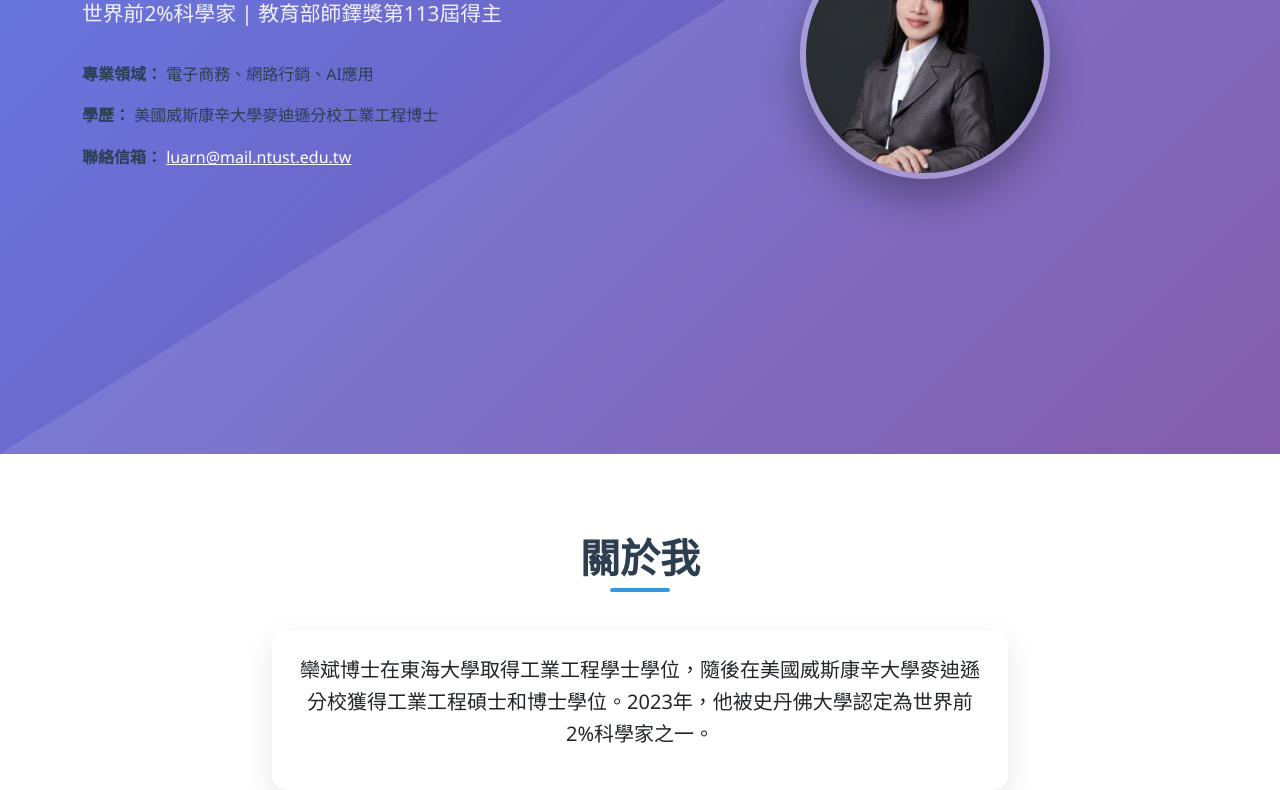
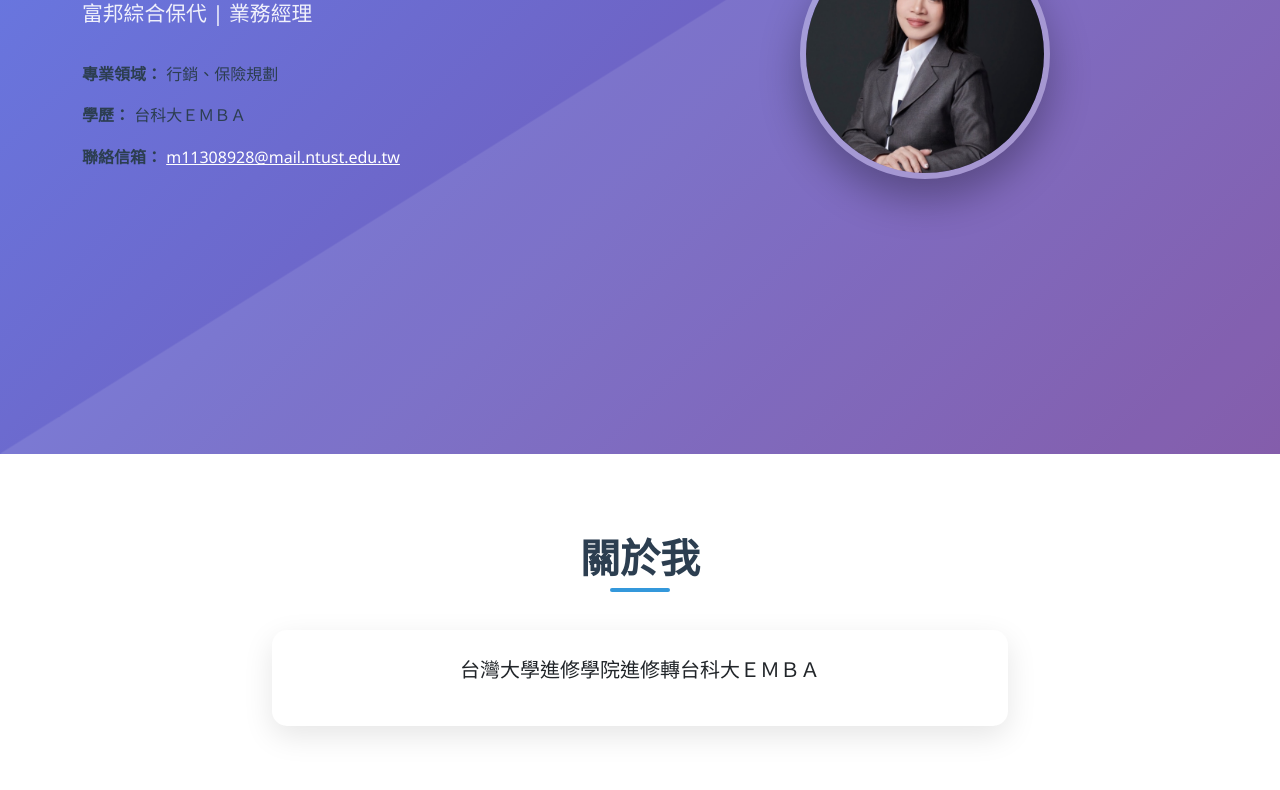
Before and after one commit to m11308928/m11308928.github.io, a plain HTML site: page index.html in a window 1280 px wide. Shown: the part 346-1136 px from the top of the page. Drawn offline with nearby package versions, Linux system fonts and the light colour scheme.

Commit message:
Update index.html

```diff
--- a/index.html
+++ b/index.html
@@ -156,15 +156,15 @@
     <script>
         // ====== 使用者資料區域 - 請修改以下內容 ======
         const profileData = {
-            name: "欒斌 教授",
-            title: "世界前2%科學家 | 教育部師鐸獎第113屆得主",
-            expertise: "電子商務、網路行銷、AI應用",
-            education: "美國威斯康辛大學麥迪遜分校工業工程博士",
-            email: "luarn@mail.ntust.edu.tw",
-            about: "欒斌博士在東海大學取得工業工程學士學位，隨後在美國威斯康辛大學麥迪遜分校獲得工業工程碩士和博士學位。2023年，他被史丹佛大學認定為世界前2%科學家之一。",
-            contactEmail: "luarn@mail.ntust.edu.tw",
-            phone: "886-2-2737-6754",
-            location: "研究室: T2-409<br>國立臺灣科技大學"
+            name: "洪淑娟",
+            title: "富邦綜合保代 | 業務經理",
+            expertise: "行銷、保險規劃",
+            education: "台科大ＥＭＢＡ",
+            email: "m11308928@mail.ntust.edu.tw",
+            about: "台灣大學進修學院進修轉台科大ＥＭＢＡ",
+            contactEmail: "m11308928@mail.ntust.edu.tw",
+            phone: "886-2-2370-5199",
+            location: "辦公室:台北市襄陽路"
         };
         // ====== 使用者資料區域結束 ======
 
```
